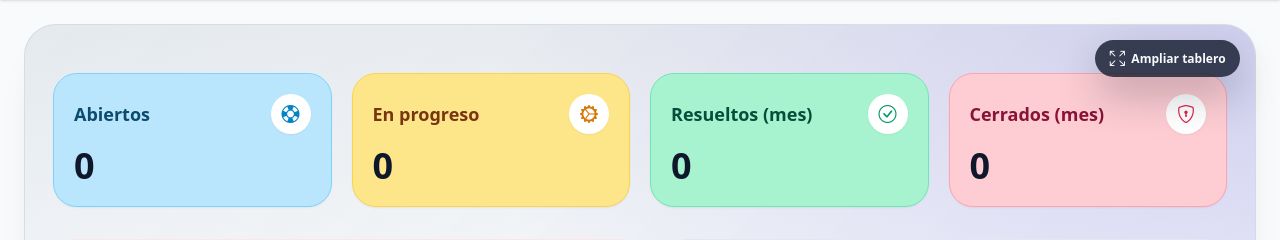
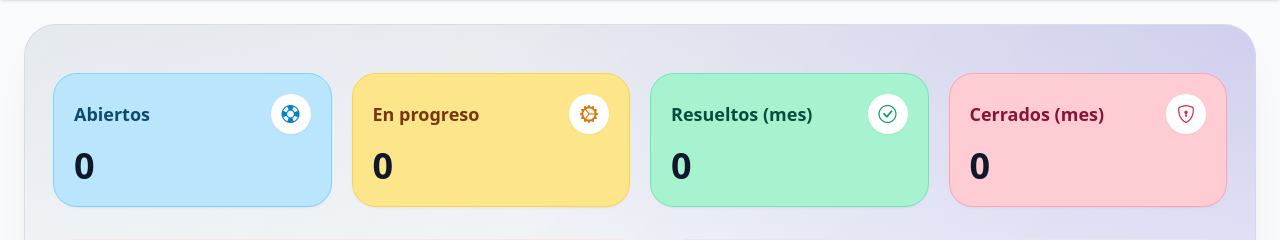
Before and after one commit to robyOps/P-gina-Web, a Django app: page / in a window 1280 px wide. Shown: the part 60-300 px from the top of the page. Run offline with Django 5.2, Linux system fonts and the light colour scheme; the visitor is signed in with stand-in values (Sample User, id 1); data that the repository does not hold is empty; some libraries are stand-ins or nearby versions.

Commit message:
Remove dashboard expand toggle

```diff
--- a/mvp-tickets/templates/dashboard.html
+++ b/mvp-tickets/templates/dashboard.html
@@ -58,40 +58,6 @@
   body.dashboard-expanded {
     overflow: hidden;
   }
-  .dashboard-toggle {
-    position: absolute;
-    top: 1rem;
-    right: 1rem;
-    z-index: 50;
-    display: inline-flex;
-    align-items: center;
-    gap: 0.4rem;
-    padding: 0.45rem 0.9rem;
-    border-radius: 9999px;
-    font-size: 0.75rem;
-    font-weight: 600;
-    background: rgba(15, 23, 42, 0.8);
-    color: #f8fafc;
-    box-shadow: 0 18px 40px rgba(15, 23, 42, 0.25);
-    transition: background 0.2s ease, transform 0.2s ease;
-  }
-  .dashboard-shell.dashboard-shell--expanded ~ .dashboard-toggle {
-    position: fixed;
-    top: 1.5rem;
-    right: clamp(1rem, 3vw, 2.75rem);
-    z-index: 80;
-  }
-  .dashboard-toggle:hover {
-    background: rgba(37, 99, 235, 0.9);
-    transform: translateY(-1px);
-  }
-  .dashboard-toggle:focus-visible {
-    outline: 2px solid rgba(37, 99, 235, 0.55);
-    outline-offset: 2px;
-  }
-  .dashboard-toggle__icon {
-    font-size: 0.95rem;
-  }
   @media (max-width: 1024px) {
     .dashboard-shell {
       transform: none !important;
@@ -102,9 +68,6 @@
       border-color: transparent;
     }
     .dashboard-shell__scrim {
-      display: none;
-    }
-    .dashboard-toggle {
       display: none;
     }
   }
@@ -306,11 +269,6 @@
       </div>
     </div>
   </div>
-  <button type="button" id="dashboardToggle" class="dashboard-toggle" aria-controls="dashboardShell" aria-expanded="false">
-    <i class="dashboard-toggle__icon bi bi-arrows-fullscreen" data-icon="expand"></i>
-    <i class="dashboard-toggle__icon bi bi-fullscreen-exit hidden" data-icon="collapse"></i>
-    <span data-label>Ampliar tablero</span>
-  </button>
 </div>
 {% endblock %}
 
@@ -318,69 +276,6 @@
 <script src="https://cdn.jsdelivr.net/npm/chart.js"></script>
 <script>
   document.addEventListener('DOMContentLoaded', () => {
-    const dashboardShell = document.getElementById('dashboardShell');
-    const dashboardToggle = document.getElementById('dashboardToggle');
-
-    if (dashboardShell && dashboardToggle) {
-      const expandIcon = dashboardToggle.querySelector('[data-icon="expand"]');
-      const collapseIcon = dashboardToggle.querySelector('[data-icon="collapse"]');
-      const label = dashboardToggle.querySelector('[data-label]');
-      const mediaQuery = window.matchMedia('(min-width: 1025px)');
-      let expanded = sessionStorage.getItem('dashboardExpanded') === '1';
-
-      const applyState = (isExpanded) => {
-        dashboardShell.classList.toggle('dashboard-shell--expanded', isExpanded);
-        dashboardShell.classList.toggle('dashboard-shell--compact', !isExpanded);
-        dashboardToggle.setAttribute('aria-expanded', isExpanded ? 'true' : 'false');
-        document.body.classList.toggle('dashboard-expanded', isExpanded);
-
-        if (expandIcon && collapseIcon) {
-          expandIcon.classList.toggle('hidden', isExpanded);
-          collapseIcon.classList.toggle('hidden', !isExpanded);
-        }
-
-        if (label) {
-          label.textContent = isExpanded ? 'Reducir tablero' : 'Ampliar tablero';
-        }
-      };
-
-      const syncState = () => {
-        if (!mediaQuery.matches) {
-          dashboardShell.classList.remove('dashboard-shell--compact', 'dashboard-shell--expanded');
-          dashboardToggle.setAttribute('aria-hidden', 'true');
-          dashboardToggle.setAttribute('tabindex', '-1');
-          document.body.classList.remove('dashboard-expanded');
-          return;
-        }
-
-        dashboardToggle.removeAttribute('aria-hidden');
-        dashboardToggle.removeAttribute('tabindex');
-        applyState(expanded);
-      };
-
-      syncState();
-      mediaQuery.addEventListener('change', syncState);
-
-      dashboardToggle.addEventListener('click', () => {
-        if (!mediaQuery.matches) {
-          return;
-        }
-
-        expanded = !expanded;
-        applyState(expanded);
-
-        if (expanded) {
-          sessionStorage.setItem('dashboardExpanded', '1');
-        } else {
-          sessionStorage.removeItem('dashboardExpanded');
-        }
-      });
-
-      window.addEventListener('beforeunload', () => {
-        document.body.classList.remove('dashboard-expanded');
-      });
-    }
-
     const statusConfig = {{ chart_data|safe }};
     const failuresConfig = {{ failures_chart_data|safe }};
     const hasFailureData = {{ has_failures_data|yesno:"true,false" }};
```
